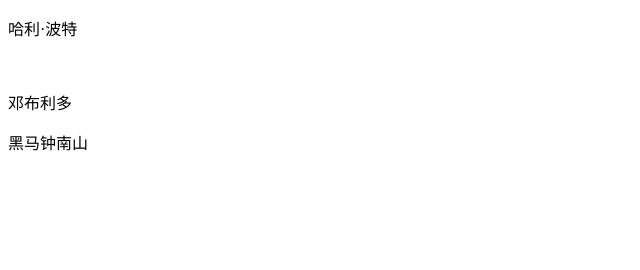
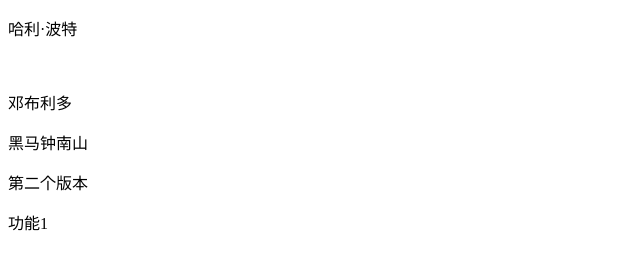
Before and after one commit to XuHaiLang/s1mple, a plain HTML site: page index.html in a window 1280 px wide. Shown: the whole page, without its empty margins (0-640 px from the left). Drawn offline with Linux system fonts and the light colour scheme.

Commit message:
第二个版本

```diff
--- a/index.html
+++ b/index.html
@@ -10,5 +10,8 @@
     <br>
     <p>邓布利多</p>
     <p>黑马钟南山</p>
+
+    <p>第二个版本</p>
+    <p>功能1</p>
 </body>
 </html>
```
